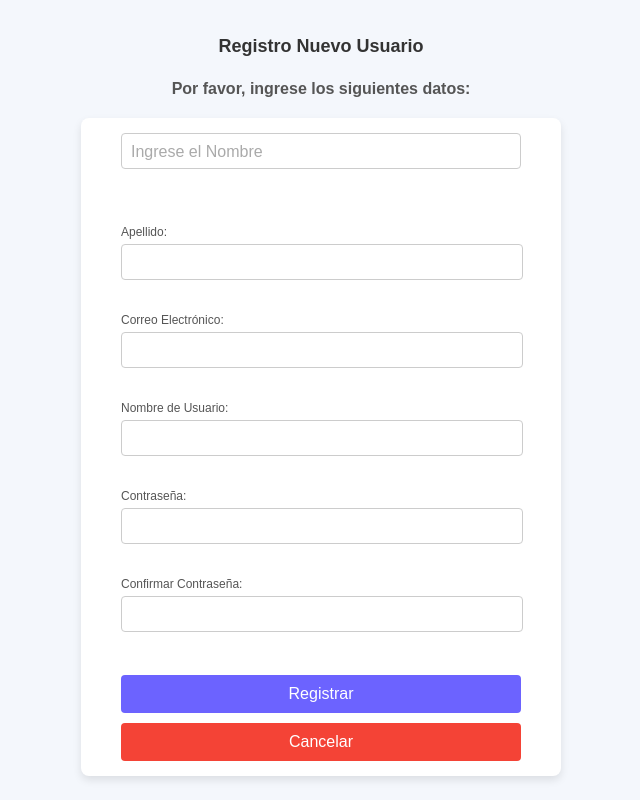
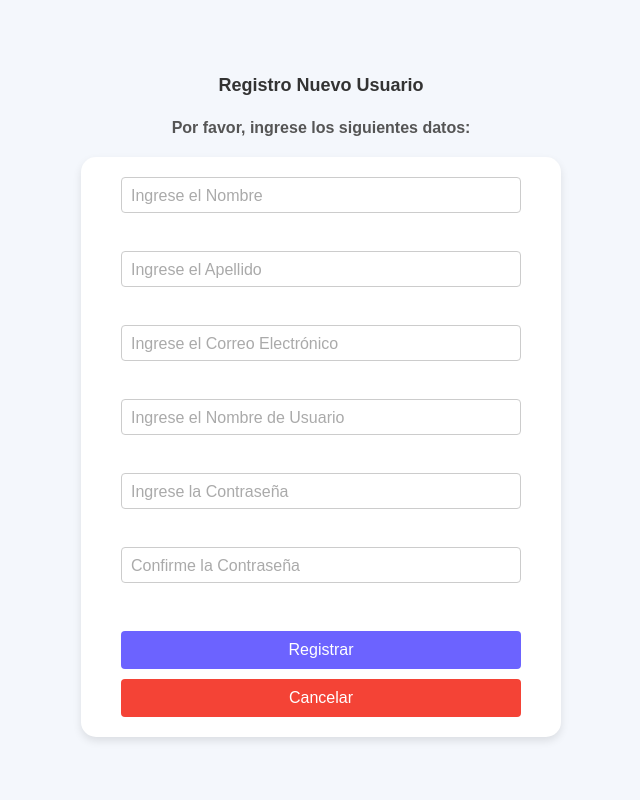
Before and after one commit to CristianGarcesYepez/ProyectoMVC, a Flask app: page /register in a window 1280 px wide. Shown: the whole page, without its empty margins (319-959 px from the left). Run offline with Flask 3, Linux system fonts and the light colour scheme.

Commit message:
Cambio campo de entrada del registro

```diff
--- a/static/CSS/insertuser_style.css
+++ b/static/CSS/insertuser_style.css
@@ -37,8 +37,8 @@ form {
     justify-content: flex;
     align-items: center;
     background-color: #fff;
-    padding: 15px 40px;
-    border-radius: 8px;
+    padding: 20px 40px;
+    border-radius: 15px;
     box-shadow: 0 4px 8px rgba(0, 0, 0, 0.1);
     max-width: 400px;
     width: 100%;
--- a/templates/insert_user.html
+++ b/templates/insert_user.html
@@ -14,22 +14,31 @@
         <div class="input-container">
             <input type="text" id="name" name="name" placeholder=" " required>
             <label for="nombre">Ingrese el Nombre</label>
-        </div><br><br>
-        <label for="lastname">Apellido:</label>
-        <input type="text" id="lastname" name="lastname" required><br><br>
-        <label for="email">Correo Electrónico:</label>
-        <input type="email" id="email" name="email" required><br><br>
-        <label for="username">Nombre de Usuario:</label>
-        <input type="text" id="username" name="username" required><br><br>
-        <label for="password">Contraseña:</label>
-        <input type="password" id="password" name="password" required><br><br>
-        <label for="password">Confirmar Contraseña:</label>
-        <input type="password" id="password" name="password" required><br><br>
-        <div>
+        </div><br>
+        <div class="input-container">
+            <input type="text" id="lastname" name="lastname" placeholder=" " required>
+            <label for="apellido">Ingrese el Apellido</label>
+        </div><br>
+        <div class="input-container">
+            <input type="email" id="email" name="email" placeholder=" " required>
+            <label for="correo">Ingrese el Correo Electrónico</label>
+        </div><br>
+        <div class="input-container">
+            <input type="text" id="username" name="username" placeholder=" " required>
+            <label for="username">Ingrese el Nombre de Usuario</label>
+        </div><br>
+        <div class="input-container">
+            <input type="password" id="password" name="password" placeholder=" " required>
+            <label for="password">Ingrese la Contraseña</label>
+        </div><br>
+        <div class="input-container">
+            <input type="password" id="password" name="password" placeholder=" " required>
+            <label for="password">Confirme la Contraseña</label>
+        </div><br>
             <button class="btn-register" type="submit">Registrar</button>
         </div>
         <div>
-            <button class="btn-cancel" onclick="window.location.href='{{ url_for('users_page') }}'">Cancelar</button>
+            <button class="btn-cancel" onclick="window.location.href='{{ url_for('login_page') }}'">Cancelar</button>
         </div>
     </form>
 </body>
```
